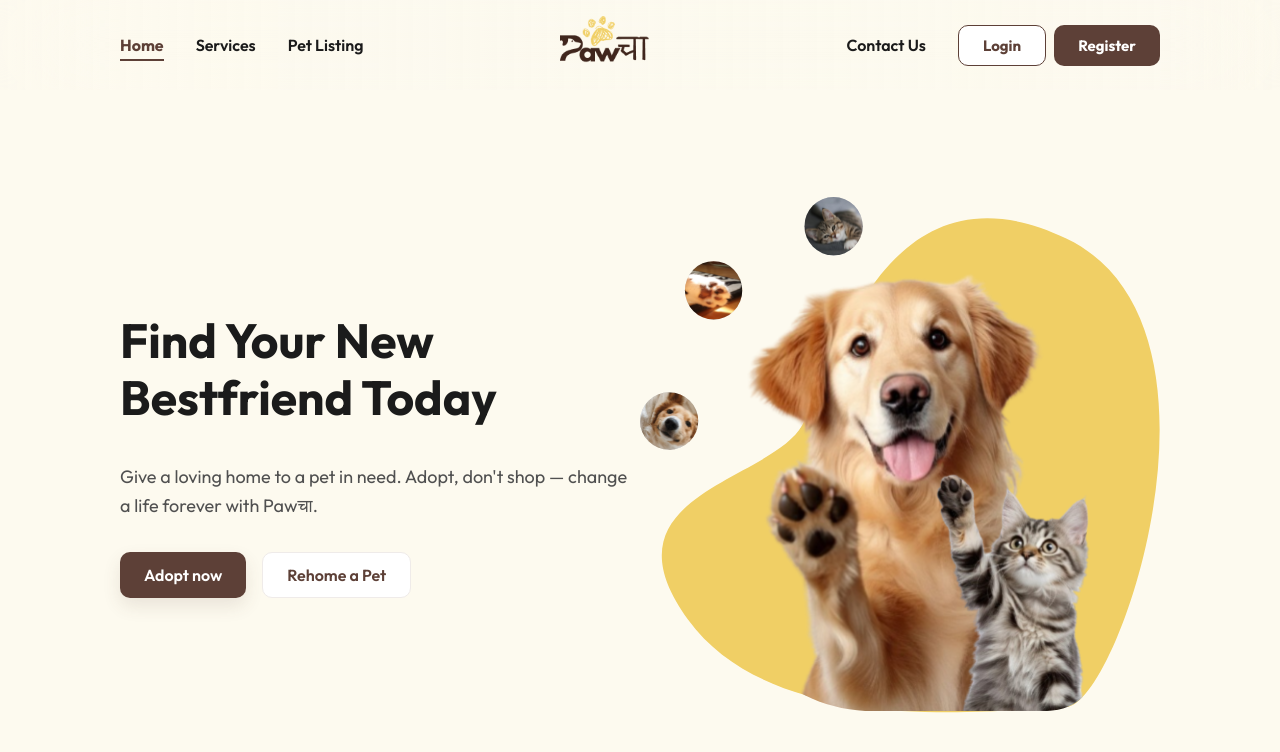
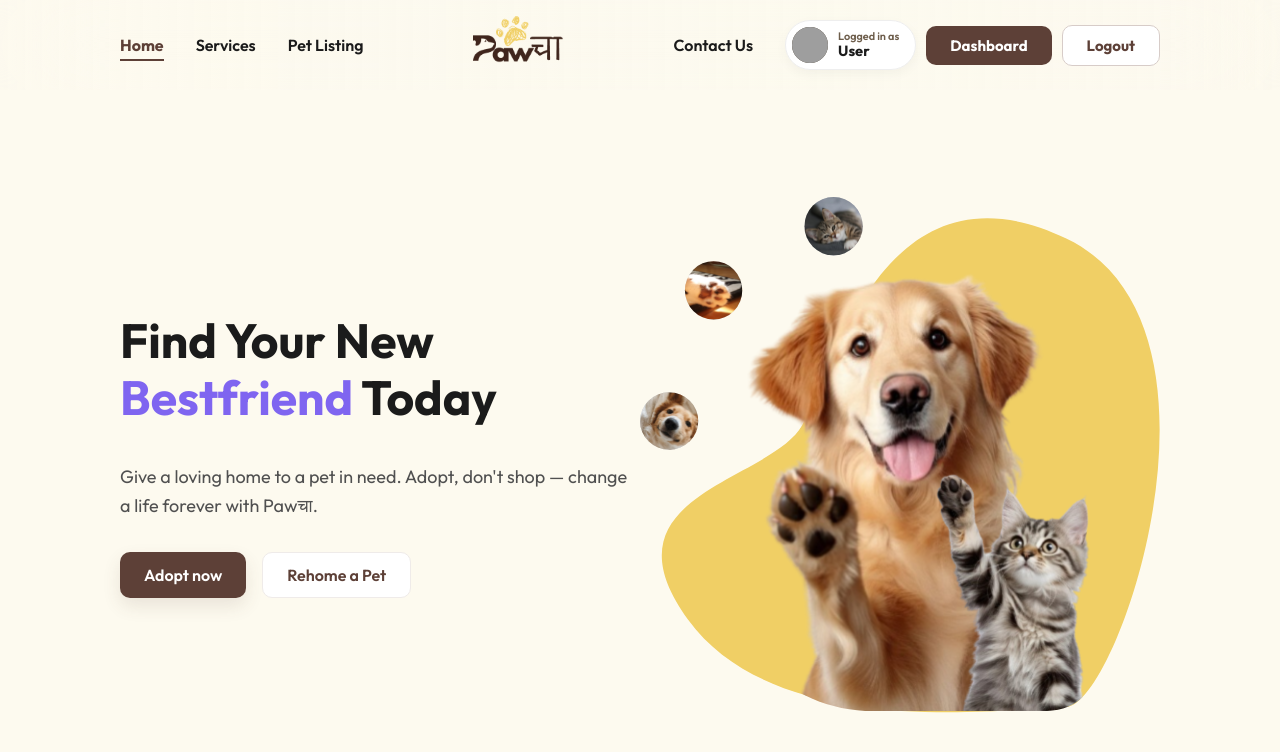
Before and after one commit to srashtashrestha/paw_cha, a React (Create React App) app in the folder frontend/: page /home in a window 1280 px wide. Shown: the top 752 px of the page. Built offline with nearby package versions, Linux system fonts and the light colour scheme; no server answers; sample sign-in values are in the browser's storage.

Commit message:
recent minor updates

```diff
--- a/frontend/src/Components/AdminDashboard.css
+++ b/frontend/src/Components/AdminDashboard.css
@@ -19,54 +19,65 @@
 
 /* Sidebar */
 .admin-sidebar {
-    width: 260px;
+    width: 280px;
     background: var(--sidebar-bg);
     border-right: 1px solid var(--border-soft);
-    padding: 2rem 1.2rem;
+    padding: 2rem 1.5rem;
     display: flex;
     flex-direction: column;
+    height: 100vh;
+    position: sticky;
+    top: 0;
 }
 
 .sidebar-header {
     display: flex;
     align-items: center;
+    justify-content: center;
     gap: 12px;
-    margin-bottom: 3rem;
+    margin-bottom: 1.5rem;
 }
 
 .admin-sidebar-logo {
-    height: 45px;
+    height: 56px;
     width: auto;
 }
 
 .sidebar-nav {
+    flex-grow: 1;
     display: flex;
     flex-direction: column;
     gap: 8px;
 }
 
-.nav-item {
-    padding: 14px 18px;
+.sidebar-nav .nav-item {
+    display: flex;
+    align-items: center;
+    gap: 12px;
+    padding: 12px 16px;
     border: none;
-    background: none;
+    background: transparent;
+    border-radius: 10px;
+    cursor: pointer;
+    font-weight: 600;
+    color: #6d4c41;
+    transition: all 0.3s ease;
     text-align: left;
+    width: 100%;
     font-size: 15px;
-    font-weight: 600;
-    cursor: pointer;
-    border-radius: 12px;
-    transition: all 0.3s ease;
-    color: #666;
+    font-family: 'Outfit', sans-serif;
 }
 
-.nav-item.active {
+.sidebar-nav .nav-item.active {
     background-color: var(--primary-brown);
     color: white;
-    box-shadow: 0 4px 12px rgba(93, 64, 55, 0.2);
+    box-shadow: 0 8px 18px rgba(93, 64, 55, 0.18);
 }
 
-.nav-item:hover:not(.active) {
-    background-color: #f8f1e9;
+.sidebar-nav .nav-item:hover:not(.active) {
+    background-color: #fdf5f2;
     color: var(--primary-brown);
+    transform: translateY(-2px);
 }
 
 .logout-btn {
--- a/frontend/src/Components/AdopterDashboard.jsx
+++ b/frontend/src/Components/AdopterDashboard.jsx
@@ -338,7 +338,7 @@ const AdopterDashboard = () => {
                                         <span>Final Decision</span>
                                     </div>
                                 </div>
-                                <button className="widget-action-btn" onClick={() => navigate('/my-applications')}>
+                                <button className="widget-action-btn" onClick={() => navigate('/my-inquiries')}>
                                     Manage Applications
                                 </button>
                             </div>
--- a/frontend/src/Components/Footer.jsx
+++ b/frontend/src/Components/Footer.jsx
@@ -55,7 +55,7 @@ const Footer = () => {
                             <div className="contact-info">
                                 <div className="contact-item">
                                     <Mail size={20} />
-                                    <span>hello@pawcha.com</span>
+                                    <span>info.pawcha@gmail.com</span>
                                 </div>
                                 <div className="contact-item">
                                     <MapPin size={20} />
--- a/frontend/src/Components/LandingPage.jsx
+++ b/frontend/src/Components/LandingPage.jsx
@@ -73,7 +73,7 @@ const LandingPage = () => {
 <section className="hero-container">
     <div className="hero-inner">
         <div className="hero-content" style={{ alignItems: 'flex-start' }}> {/* Ensures all children are left-aligned */}
-            <h1 className="hero-title">Find Your New <br /> Bestfriend Today</h1>
+            <h1 className="hero-title">Find Your New <br /><span className="highlight-purple"> Bestfriend </span> Today</h1>
             <p
                 className="hero-subtitle"
                 style={{ textAlign: 'left', marginLeft: 0, marginRight: 'auto' }}
--- a/frontend/src/Components/NavBar.css
+++ b/frontend/src/Components/NavBar.css
@@ -74,6 +74,75 @@
     gap: 8px; /* Precise spacing you asked for */
 }
 
+.nav-auth-user {
+    display: flex;
+    align-items: center;
+    gap: 10px;
+}
+
+.nav-user-pill {
+    display: flex;
+    align-items: center;
+    gap: 10px;
+    padding: 6px 16px 6px 6px;
+    background: #fff;
+    border: 1px solid #eee;
+    border-radius: 999px;
+    cursor: pointer;
+    font-family: 'Outfit', sans-serif;
+    box-shadow: 0 4px 12px rgba(0, 0, 0, 0.04);
+    transition: all 0.3s ease;
+}
+
+.nav-user-pill:hover {
+    transform: translateY(-1px);
+    box-shadow: 0 6px 16px rgba(74, 60, 42, 0.08);
+}
+
+.nav-user-avatar {
+    width: 36px;
+    height: 36px;
+    border-radius: 50%;
+    background: #4A3C2A;
+    color: #fff;
+    display: flex;
+    align-items: center;
+    justify-content: center;
+    font-size: 0.85rem;
+    font-weight: 700;
+    overflow: hidden;
+    flex-shrink: 0;
+}
+
+.nav-user-avatar img {
+    width: 100%;
+    height: 100%;
+    object-fit: cover;
+    display: block;
+}
+
+.nav-user-text {
+    display: flex;
+    flex-direction: column;
+    align-items: flex-start;
+    line-height: 1.1;
+    color: #1B1B1B;
+}
+
+.nav-user-text small {
+    font-size: 0.68rem;
+    font-weight: 600;
+    color: #6D5D4B;
+}
+
+.nav-user-text strong {
+    max-width: 130px;
+    overflow: hidden;
+    text-overflow: ellipsis;
+    white-space: nowrap;
+    font-size: 0.92rem;
+}
+
 .nav-btn {
     padding: 10px 24px;
     border-radius: 10px;
@@ -96,6 +165,18 @@
     color: white;
 }
 
+.nav-btn.dashboard {
+    background: #5d4037;
+    border: none;
+    color: white;
+}
+
+.nav-btn.logout {
+    background: white;
+    border: 1px solid #d7ccc8;
+    color: #5d4037;
+}
+
 .nav-btn:hover {
     transform: translateY(-1px);
     opacity: 0.9;
--- a/frontend/src/Components/NavBar.jsx
+++ b/frontend/src/Components/NavBar.jsx
@@ -1,11 +1,19 @@
 import React, { useEffect } from 'react';
 import { useNavigate, Link, useLocation } from 'react-router-dom';
+import { useAuth } from '../context/AuthContext';
 import './NavBar.css';
 import logo from '../Assets/Logo/Logo.png';
 
 const NavBar = () => {
     const navigate = useNavigate();
     const location = useLocation();
+    const { user, logout } = useAuth();
+    const isLoggedIn = Boolean(user?.token && user?.role);
+    const displayName = user?.name || user?.fullName || 'User';
+    const profilePicFile = Array.isArray(user?.profilePic)
+        ? user.profilePic.find(Boolean)
+        : user?.profilePic;
+    const profilePicSrc = profilePicFile ? `http://localhost:5000/uploads/${profilePicFile}` : null;
 
     // Scroll to top whenever the path changes to ensure user sees the top of Home
     useEffect(() => {
@@ -25,6 +33,12 @@ const NavBar = () => {
             e.preventDefault();
             window.scrollTo({ top: 0, behavior: 'smooth' });
         }
+    };
+
+    const getDashboardPath = () => {
+        if (user?.role === 'donor') return '/donor-dashboard';
+        if (user?.role === 'admin') return '/admin-dashboard';
+        return '/adopter-dashboard';
     };
 
     return (
@@ -53,10 +67,34 @@ const NavBar = () => {
 
             <div className="nav-right">
                 <Link to="/contact-us" className={`nav-item ${isActive('/contact-us') ? 'active' : ''}`}>Contact Us</Link>
-                <div className="nav-auth-btns">
-                    <button className="nav-btn login" onClick={() => navigate('/login')}>Login</button>
-                    <button className="nav-btn register" onClick={() => navigate('/register-adopter')}>Register</button>
-                </div>
+                {isLoggedIn ? (
+                    <div className="nav-auth-user">
+                        <button className="nav-user-pill" onClick={() => navigate(getDashboardPath())}>
+                            <span className="nav-user-avatar">
+                                {profilePicSrc ? (
+                                    <img src={profilePicSrc} alt={displayName} />
+                                ) : (
+                                    displayName.charAt(0)
+                                )}
+                            </span>
+                            <span className="nav-user-text">
+                                <small>Logged in as</small>
+                                <strong>{displayName}</strong>
+                            </span>
+                        </button>
+                        <button className="nav-btn dashboard" onClick={() => navigate(getDashboardPath())}>
+                            Dashboard
+                        </button>
+                        <button className="nav-btn logout" onClick={logout}>
+                            Logout
+                        </button>
+                    </div>
+                ) : (
+                    <div className="nav-auth-btns">
+                        <button className="nav-btn login" onClick={() => navigate('/login')}>Login</button>
+                        <button className="nav-btn register" onClick={() => navigate('/register-adopter')}>Register</button>
+                    </div>
+                )}
             </div>
         </nav>
     );
--- a/frontend/src/Components/Services.css
+++ b/frontend/src/Components/Services.css
@@ -184,7 +184,8 @@
 /* --- 4. CTA SECTION --- */
 .services-cta-section {
     width: 100%;
-    border-radius: 48px;
+    height: 100%;
+    border-radius: 24px;
     /* INSTRUCTION: Link to your exported Abstract SVG background here */
     background-image: url('C:\herald\fyp\PetAdoptionPortal\frontend\src\Assets\Photos\Banner.svg');
     background-color: #E5E0FC; /* Solid fallback matching the purple tint */
```
